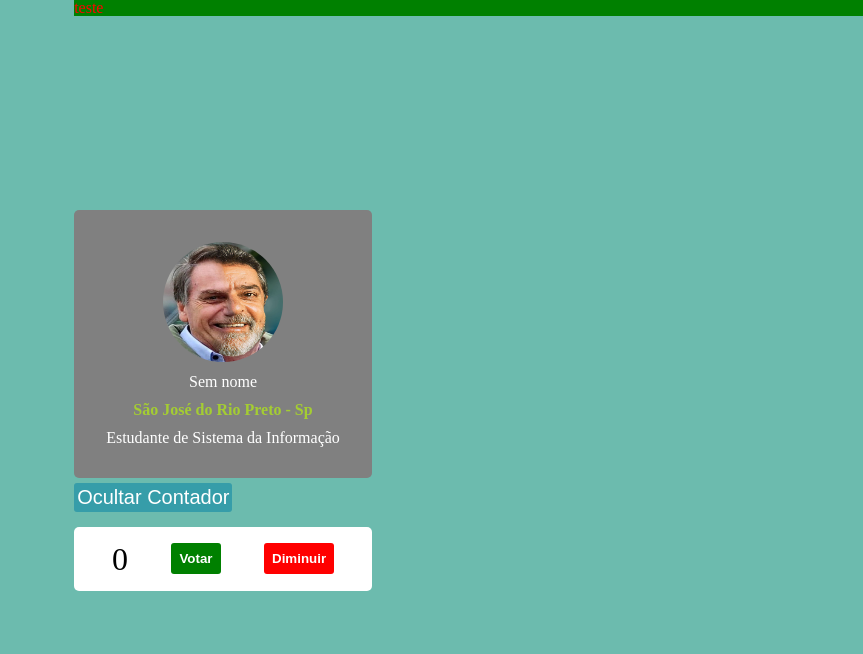
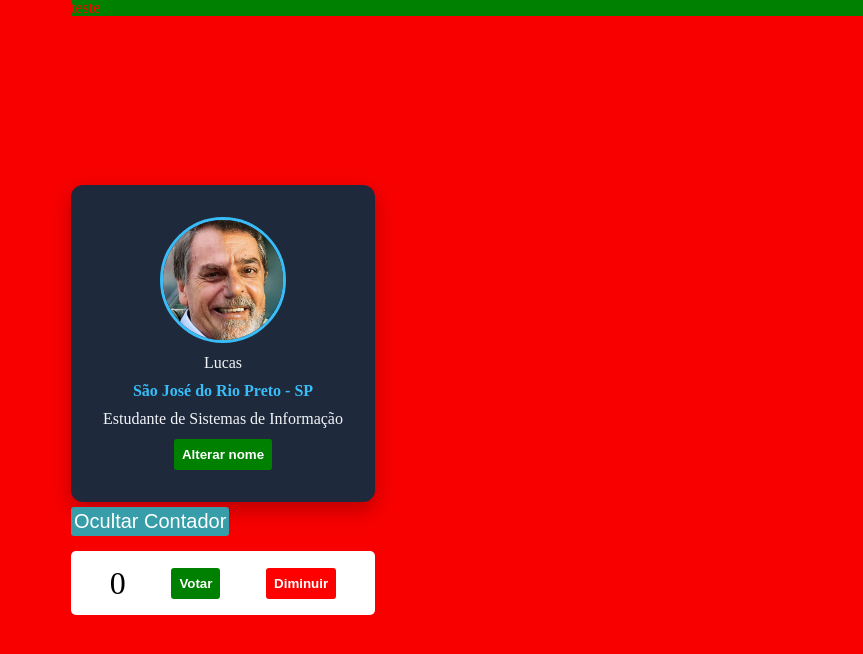
Before and after one commit to bailolucasteacher/use-states-boolean-string-numbers, a React (Vite) app: page / in a window 1280 px wide. Shown: the top 654 px of the page, without its empty margins (417-1280 px from the left). Built offline with nearby package versions, Linux system fonts and the light colour scheme.

Commit message:
fix: corrigindo bug de cor

```diff
--- a/src/App.css
+++ b/src/App.css
@@ -1,5 +1,5 @@
 body {
-    background-color: rgb(108, 187, 174);
+    background-color: rgb(248, 0, 0);
     display: flex;
     align-items: center;
     justify-content: center;
--- a/src/components/Card/Card.css
+++ b/src/components/Card/Card.css
@@ -1,22 +1,31 @@
+
 .card {
-    color: white;
-    background-color: grey;
+    color: #f1f5f9;
+    background-color: #1e293b;
     padding: 2rem;
-    border-radius: 5px;
+    border-radius: 12px;
     display: flex;
     flex-direction: column;
     align-items: center;
     justify-content: center;
     gap: 12px;
+    box-shadow: 0 8px 20px rgba(0, 0, 0, 0.25);
+    transition: transform 0.3s ease;
+}
+
+.card:hover {
+    transform: translateY(-5px);
 }
 
 .imagem {
     width: 120px;
     height: 120px;
     border-radius: 100%;
+    border: 3px solid #38bdf8;
+    object-fit: cover;
 }
 
 .cidade {
-    color: rgb(164, 205, 50);
+    color: #38bdf8;
     font-weight: bold;
 }
--- a/src/components/Card/Card.jsx
+++ b/src/components/Card/Card.jsx
@@ -1,16 +1,30 @@
+
 import './Card.css'
 import fotoPerfil from '../../assets/bolsolula.jpg'
 import { useState } from 'react'
 
 export default function Card() {
-    const[nome, setNome] = useState(null)
+    const [nome, setNome] = useState('Lucas')
+    const [cidade] = useState('São José do Rio Preto - SP')
+    const [profissao] = useState('Estudante de Sistemas de Informação')
 
-    return(
+    return (
         <div className="card">
-            <img className='imagem' src={fotoPerfil} alt="" />
-            <h1>{nome ? nome : "Sem nome"}</h1>
-            <p className='cidade'>São José do Rio Preto - Sp</p>
-            <span>Estudante de Sistema da Informação</span>
+            <img
+                className="imagem"
+                src={fotoPerfil}
+                alt={`Foto de perfil de ${nome}`}
+            />
+
+            <h1>{nome || 'Sem nome'}</h1>
+
+            <p className="cidade">{cidade}</p>
+
+            <span>{profissao}</span>
+
+            <button onClick={() => setNome('Desenvolvedor')}>
+                Alterar nome
+            </button>
         </div>
     )
 }
```
